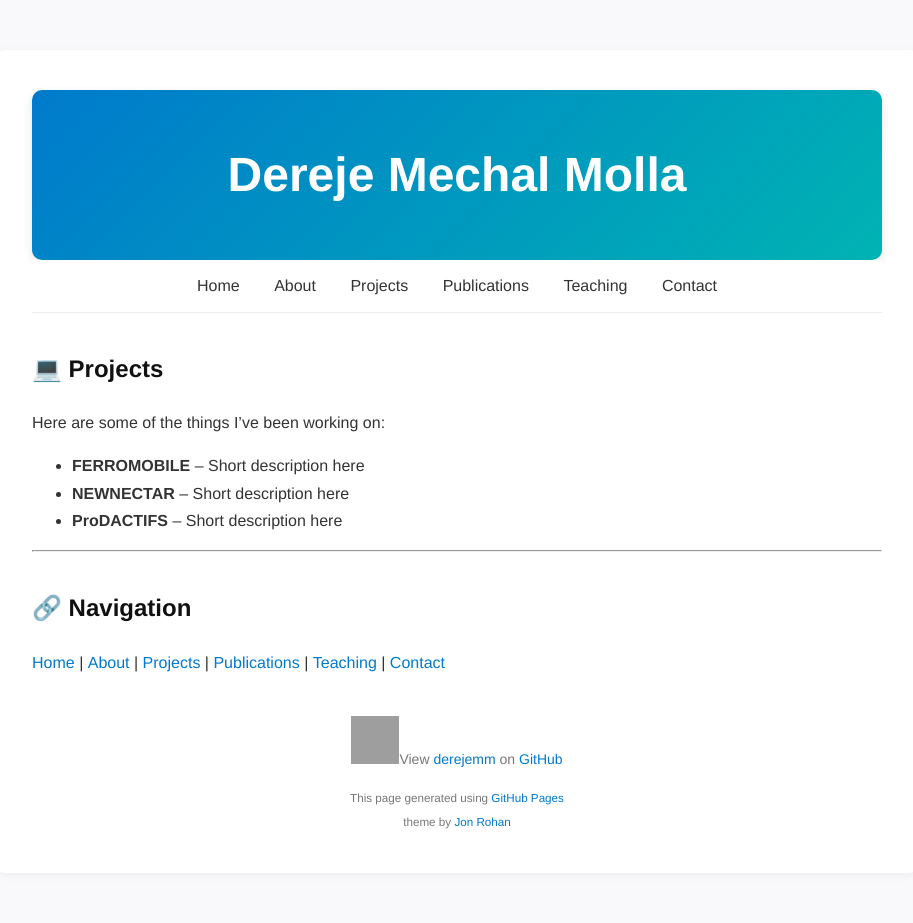
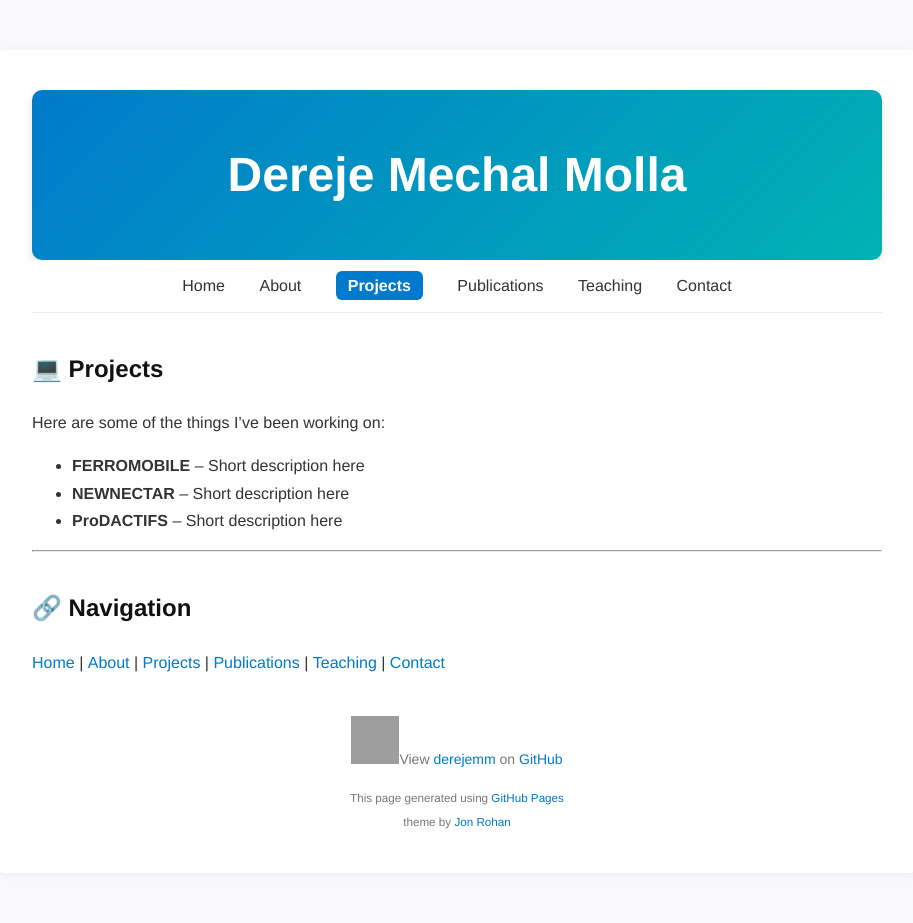
Before and after one commit to derejemm/derejemm.github.io, a Jekyll site: the page built from projects/index.md, in a window 1280 px wide. Shown: the whole page, without its empty margins (183-1096 px from the left). Built offline with Jekyll 4.4.1, drawn with Linux system fonts in a browser that asks for light colours; a script that is not in the unit is left out; the repository's description, which GitHub fills in, is left out; grey boxes are pictures that could not be loaded.

Commit message:
Update nav.html

```diff
--- a/_includes/nav.html
+++ b/_includes/nav.html
@@ -3,7 +3,7 @@
 
   <a href="{{ '/' | relative_url }}" class="{% if current == '/' %}active{% endif %}">Home</a>
   <a href="{{ '/about.html' | relative_url }}" class="{% if current contains '/about' %}active{% endif %}">About</a>
-  <a href="{{ '/projects/' | relative_url }}" class="{% if current contains '/projects %}active{% endif %}">Projects</a>
+  <a href="{{ '/projects/' | relative_url }}" class="{% if current contains '/projects' %}active{% endif %}">Projects</a>
   <a href="{{ '/publications.html' | relative_url }}" class="{% if current contains '/publications' %}active{% endif %}">Publications</a>
   <a href="{{ '/teaching/' | relative_url }}" class="{% if current contains '/teaching' %}active{% endif %}">Teaching</a>
   <a href="{{ '/contact.html' | relative_url }}" class="{% if current contains '/contact' %}active{% endif %}">Contact</a>
```
